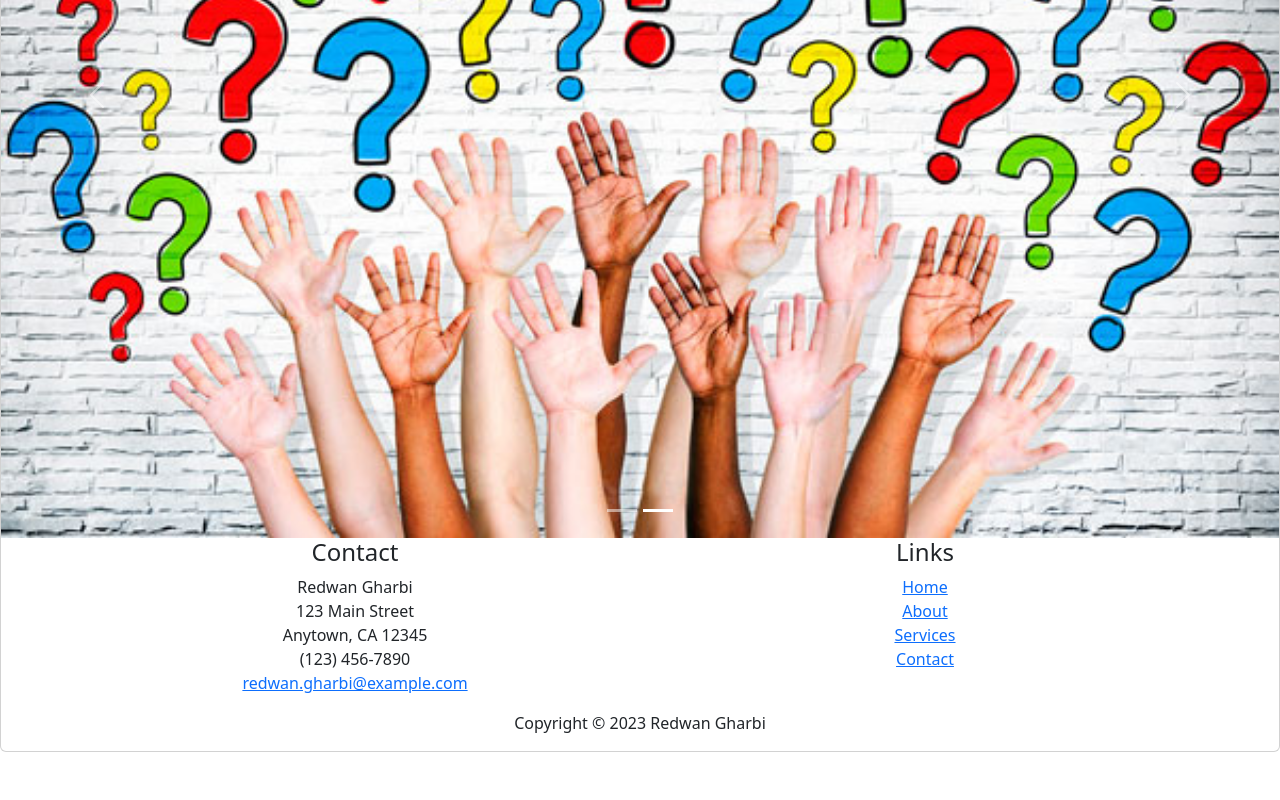
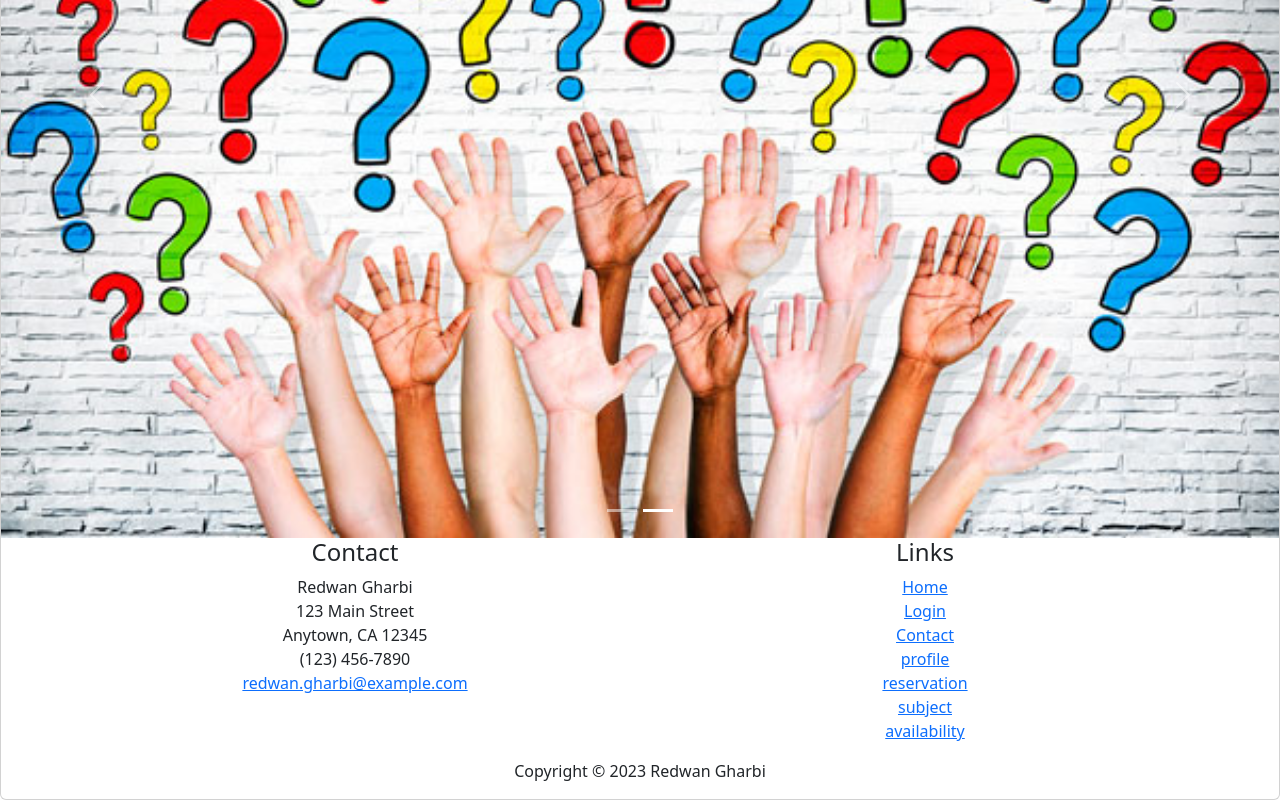
Before and after one commit to nualima/Skolea, a React (Create React App) app in the folder skolea-front/: page / in a window 1280 px wide. Shown: the part 1671-2471 px from the top of the page. Before the commit the page ends 2423 px from the top, so only its background shows below. Built offline with nearby package versions, Linux system fonts and the light colour scheme.

Commit message:
ajoute les liens vers les differentes pages dans le footer pour pouvoir effectuer les test

```diff
--- a/skolea-front/src/components/footer/Footer.jsx
+++ b/skolea-front/src/components/footer/Footer.jsx
@@ -1,5 +1,5 @@
 import React from "react";
-import ReactDOM from "react-dom";
+import { Link } from "react-router-dom";
 
 const Footer = () => {
     return (
@@ -19,10 +19,14 @@ const Footer = () => {
                     <div className="col-md-6">
                         <h4>Links</h4>
                         <ul className="list-unstyled">
-                            <li><a href="#">Home</a></li>
-                            <li><a href="#">About</a></li>
-                            <li><a href="#">Services</a></li>
-                            <li><a href="#">Contact</a></li>
+                            <li><Link to="/home">Home</Link></li>
+                            <li><Link to="/login">Login</Link></li>
+                            <li><Link to="/contact">Contact</Link></li>
+                            <li><Link to="/profile">profile</Link></li>
+                            <li><Link to="/reservation">reservation</Link></li>
+                            <li><Link to="/subject">subject</Link></li>
+                            <li><Link to="/availability">availability</Link></li>
+
                         </ul>
                     </div>
                 </div>
```
